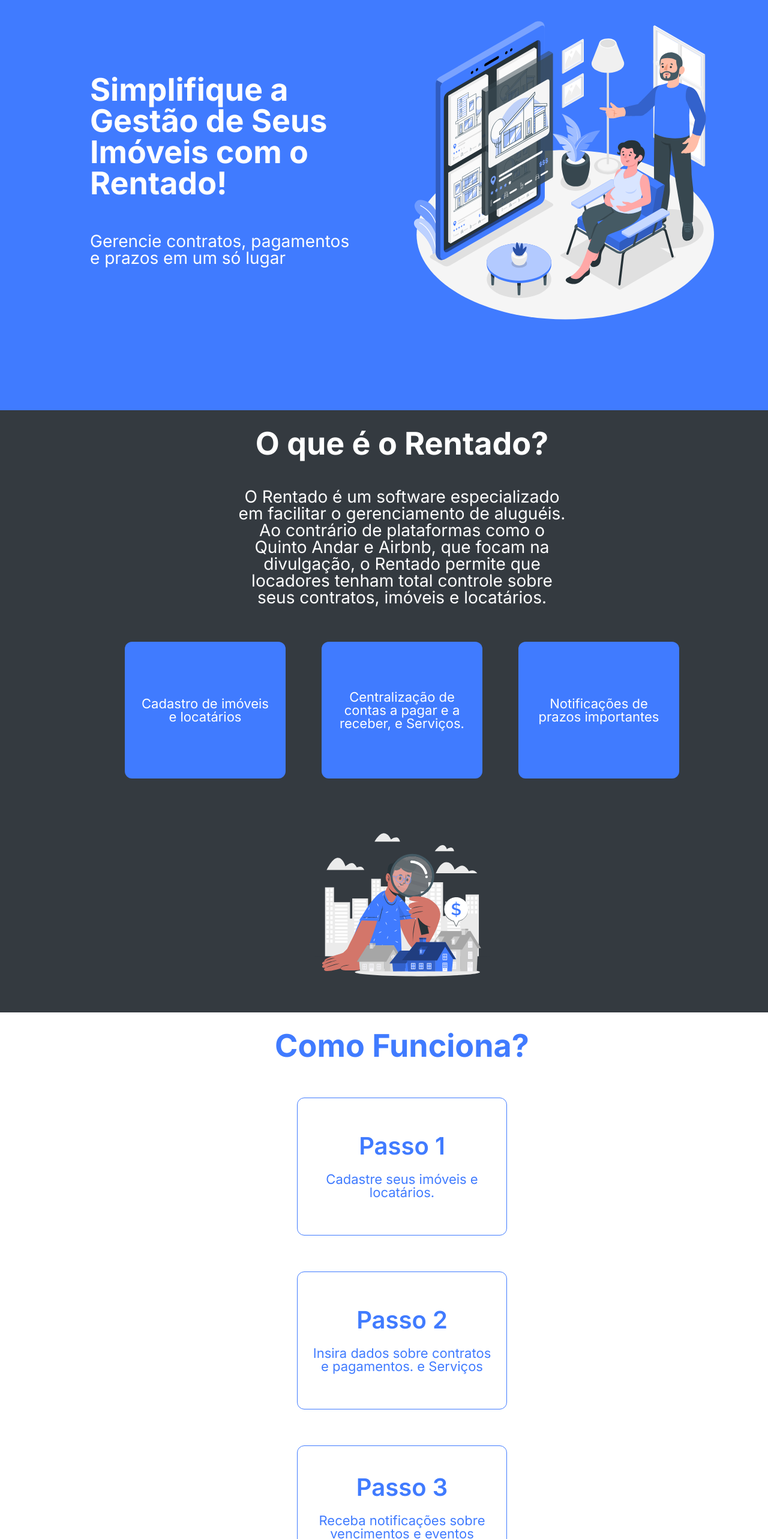
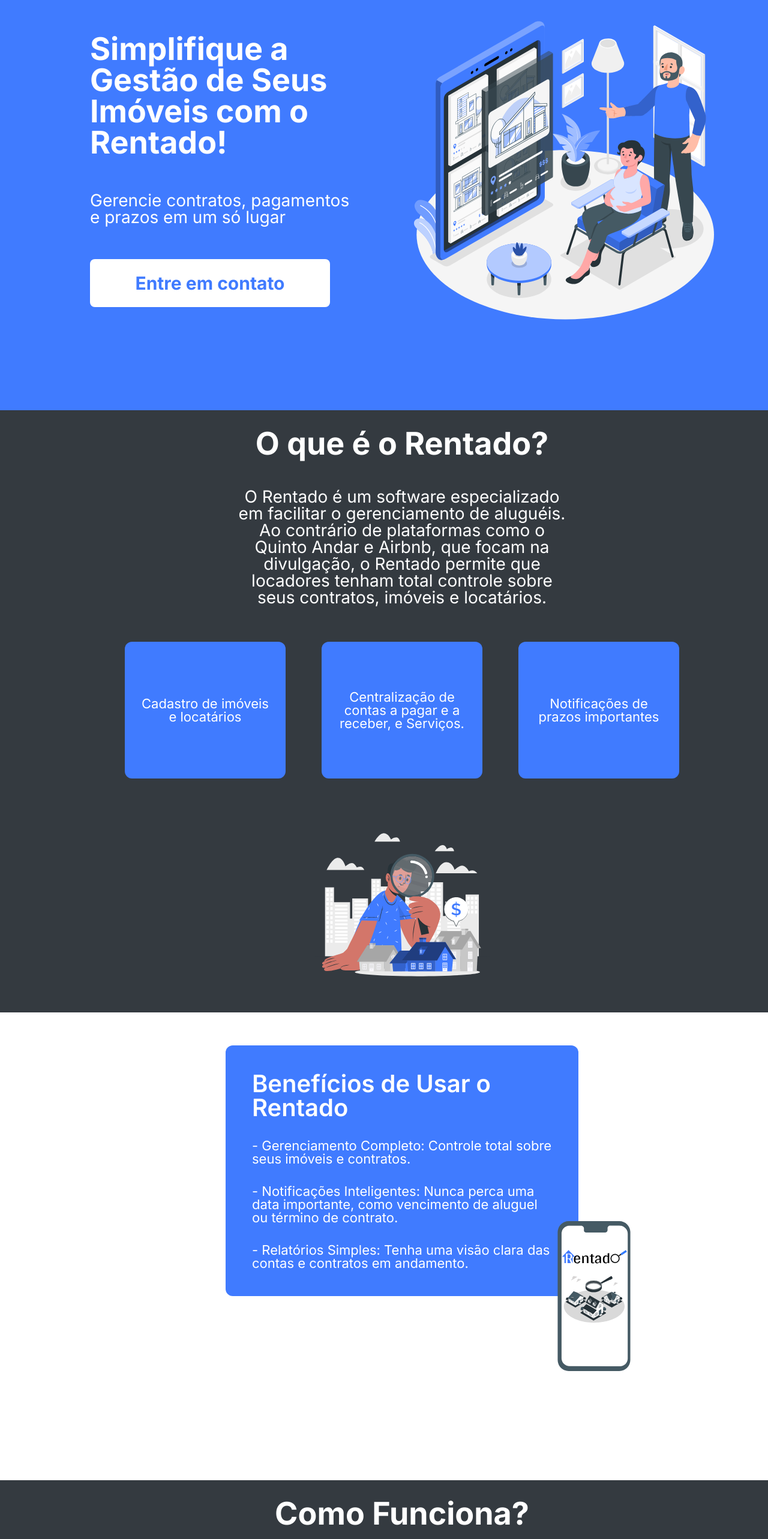
Before and after one commit to httpaiva/rentado-ui, a Next.js app: page / in a window 1280 px wide. Shown: the part 234-2800 px from the top of the page at 60% size. Built offline with nearby package versions, Linux system fonts and the light colour scheme.

Commit message:
refactor: improve landing page organization

```diff
--- a/src/app/page.tsx
+++ b/src/app/page.tsx
@@ -9,7 +9,7 @@ import { H1 } from "@/components/Typography/H1";
 import { H2 } from "@/components/Typography/H2";
 import { H3 } from "@/components/Typography/H3";
 import Image from "next/image";
-import { Card, CTAButton } from "@/components/home/styles";
+import { Card, CTAButton, CTAAnchor } from "@/components/home/styles";
 import { P } from "@/components/Typography/P";
 
 function Home() {
@@ -40,6 +40,7 @@ function Home() {
             <H3 color={colors.white}>
               Gerencie contratos, pagamentos e prazos em um só lugar
             </H3>
+            <CTAAnchor href="#contact">Entre em contato</CTAAnchor>
             {/*<CTAButton>Cadastre-se agora</CTAButton>*/}
           </div>
 
@@ -101,66 +102,7 @@ function Home() {
           width={300}
         />
       </Section>
-      <Section bgColor={colors.white} id="how-it-works">
-        <div
-          style={{
-            display: "flex",
-            flexDirection: "column",
-            alignItems: "center",
-            justifyContent: "center",
-            gap: 60,
-          }}
-        >
-          <H1 color={colors.blue}>Como Funciona?</H1>
-          <Card
-            bgColor={colors.white}
-            borderColor={colors.blue}
-            maxWidth={300}
-            gap={24}
-          >
-            <H2 color={colors.blue}>Passo 1</H2>
-            <P color={colors.blue}>Cadastre seus imóveis e locatários.</P>
-          </Card>
-
-          <Card
-            bgColor={colors.white}
-            borderColor={colors.blue}
-            maxWidth={300}
-            gap={24}
-          >
-            <H2 color={colors.blue}>Passo 2</H2>
-            <P color={colors.blue}>
-              Insira dados sobre contratos e pagamentos. e Serviços
-            </P>
-          </Card>
-
-          <Card
-            bgColor={colors.white}
-            borderColor={colors.blue}
-            maxWidth={300}
-            gap={24}
-          >
-            <H2 color={colors.blue}>Passo 3</H2>
-            <P color={colors.blue}>
-              Receba notificações sobre vencimentos e eventos importantes.
-            </P>
-          </Card>
-
-          <Card
-            bgColor={colors.white}
-            borderColor={colors.blue}
-            maxWidth={300}
-            gap={24}
-          >
-            <H2 color={colors.blue}>Passo 4</H2>
-            <P color={colors.blue}>
-              Acompanhe as movimentações financeiras e contratos de forma clara
-              e centralizada.
-            </P>
-          </Card>
-        </div>
-      </Section>
-      <Section bgColor={colors.gray_dark} id="benefits">
+      <Section bgColor={colors.white} id="benefits">
         <Card bgColor={colors.blue} gap={32}>
           <div
             style={{
@@ -203,6 +145,66 @@ function Home() {
           />
         </div>
       </Section>
+      <Section bgColor={colors.gray_dark} id="how-it-works">
+        <div
+          style={{
+            display: "flex",
+            flexDirection: "column",
+            alignItems: "center",
+            justifyContent: "center",
+            gap: 60,
+          }}
+        >
+          <H1 color={colors.white}>Como Funciona?</H1>
+          <Card
+            bgColor={colors.blue}
+            borderColor={colors.blue}
+            maxWidth={300}
+            gap={24}
+          >
+            <H2 color={colors.white}>Passo 1</H2>
+            <P color={colors.white}>Cadastre seus imóveis e locatários.</P>
+          </Card>
+
+          <Card
+            bgColor={colors.blue}
+            borderColor={colors.blue}
+            maxWidth={300}
+            gap={24}
+          >
+            <H2 color={colors.white}>Passo 2</H2>
+            <P color={colors.white}>
+              Insira dados sobre contratos e pagamentos.
+            </P>
+          </Card>
+
+          <Card
+            bgColor={colors.blue}
+            borderColor={colors.blue}
+            maxWidth={300}
+            gap={24}
+          >
+            <H2 color={colors.white}>Passo 3</H2>
+            <P color={colors.white}>
+              Receba notificações sobre vencimentos e eventos importantes.
+            </P>
+          </Card>
+
+          <Card
+            bgColor={colors.blue}
+            borderColor={colors.blue}
+            maxWidth={300}
+            gap={24}
+          >
+            <H2 color={colors.white}>Passo 4</H2>
+            <P color={colors.white}>
+              Acompanhe as movimentações financeiras e contratos de forma clara
+              e centralizada.
+            </P>
+          </Card>
+        </div>
+      </Section>
+
       <Section bgColor={colors.blue} id="contact" minHeight={360}>
         <div
           style={{
--- a/src/components/home/styles.ts
+++ b/src/components/home/styles.ts
@@ -9,7 +9,7 @@ interface CardProps {
   minHeight?: number;
   maxWidth?: number;
   maxHeight?: number;
-};
+}
 
 export const CTAButton = styled.button`
   background-color: ${colors.white};
@@ -32,9 +32,37 @@ export const CTAButton = styled.button`
   }
 `;
 
+export const CTAAnchor = styled.a`
+  display: inline-block;
+  display: flex;
+  justify-content: center;
+  align-items: center;
+  background-color: ${colors.white};
+  width: 400px;
+  height: 80px;
+  border: none;
+  border-radius: 8px;
+  cursor: pointer;
+  transition: background-color 0.2s ease;
+  font-size: 30px;
+  color: ${colors.blue};
+  font-weight: 700;
+  text-decoration: none;
+  cursor: pointer;
+
+  &:hover {
+    background-color: #eee;
+  }
+
+  &:active {
+    background-color: #eee;
+  }
+`;
+
 export const Card = styled.div<CardProps>`
-  background-color: ${(props) => props.bgColor ? props.bgColor : colors.blue};
-  border: ${(props) => props.borderColor ? `1px solid ${props.borderColor}` : 'none'};
+  background-color: ${(props) => (props.bgColor ? props.bgColor : colors.blue)};
+  border: ${(props) =>
+    props.borderColor ? `1px solid ${props.borderColor}` : "none"};
   border-radius: 12px;
   padding: 24px;
   display: flex;
@@ -42,9 +70,10 @@ export const Card = styled.div<CardProps>`
   justify-content: center;
   align-items: center;
   text-align: center;
-  gap: ${(props) => props.gap ? `${props.gap}px` : 'none'};
-  min-width: ${(props) => props.minWidth ? `${props.minWidth}px` : '220px'};
-  max-width: ${(props) => props.maxWidth ? `${props.maxWidth}px` : 'none'};
-  min-height: ${(props) => props.minHeight ? `${props.minHeight}px` : '180px'};
-  max-height: ${(props) => props.maxHeight ? `${props.maxHeight}px` : 'none'};
+  gap: ${(props) => (props.gap ? `${props.gap}px` : "none")};
+  min-width: ${(props) => (props.minWidth ? `${props.minWidth}px` : "220px")};
+  max-width: ${(props) => (props.maxWidth ? `${props.maxWidth}px` : "none")};
+  min-height: ${(props) =>
+    props.minHeight ? `${props.minHeight}px` : "180px"};
+  max-height: ${(props) => (props.maxHeight ? `${props.maxHeight}px` : "none")};
 `;
```
